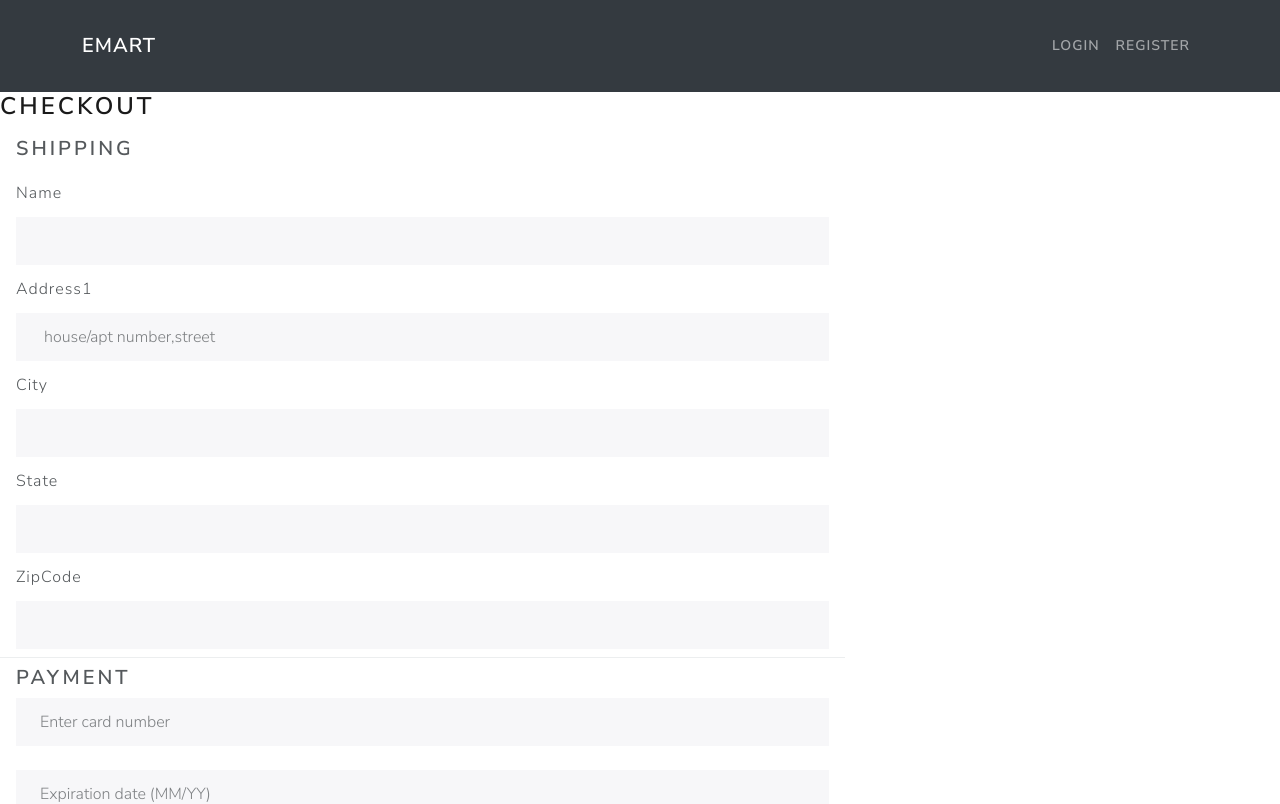
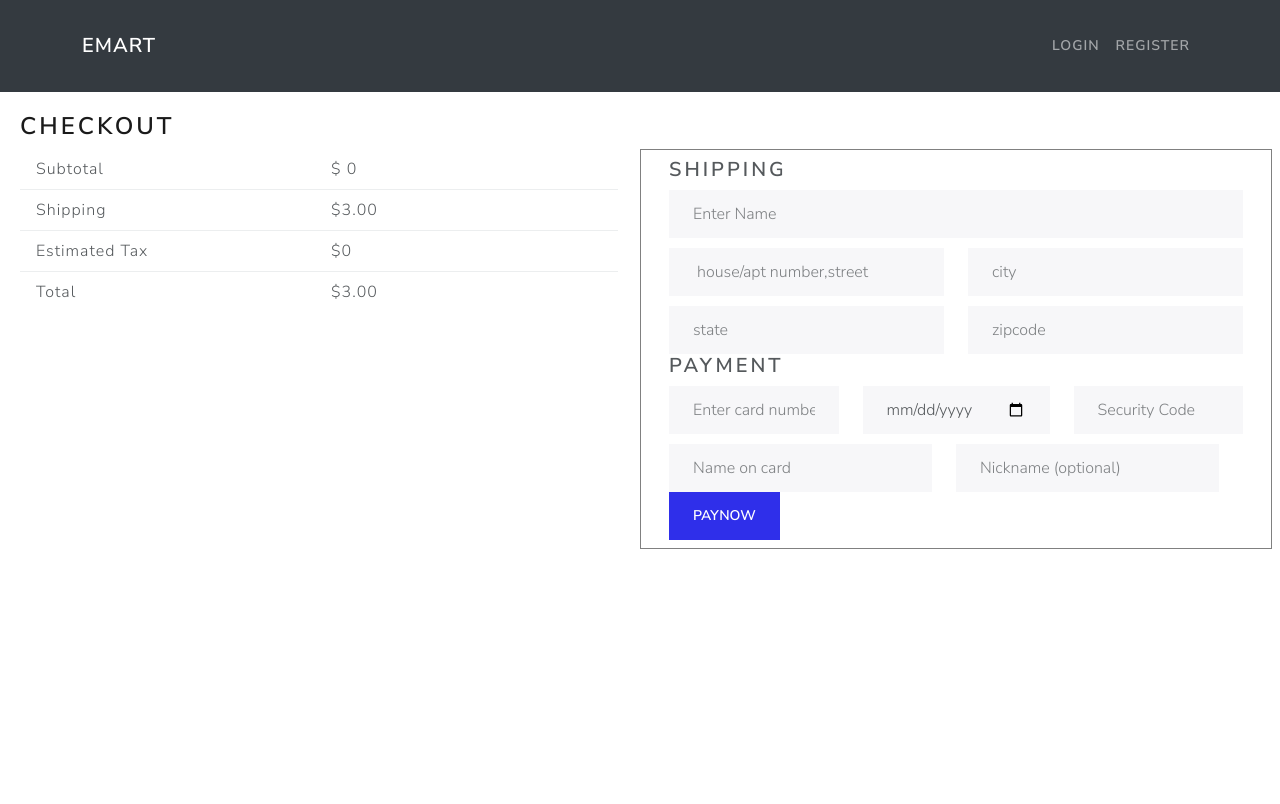
Before and after one commit to preethirmani/E-Mart, a React (Vite) app in the folder frontend/: page /checkout in a window 1280 px wide. Shown: the top 804 px of the page. Built offline with nearby package versions, Linux system fonts and the light colour scheme.

Commit message:
checkout form updated

```diff
--- a/frontend/src/App.jsx
+++ b/frontend/src/App.jsx
@@ -30,7 +30,7 @@ function App() {
           <Route path='/login' element={<Login setToken={setToken} setUserinfo={setUserinfo} />} />
           <Route path='/register' element={<Register />} />
           <Route path='/cart' element={<Cart products={products}/>} />
-          <Route path='/checkout' element={<Checkout />} />
+          <Route path='/checkout' element={<Checkout products={products} />} />
         </Routes>
       </BrowserRouter>
       <Footer />
--- a/frontend/src/components/Checkout.jsx
+++ b/frontend/src/components/Checkout.jsx
@@ -1,86 +1,145 @@
 import React from "react";
-import { Row, Col, ListGroup, ListGroupItem } from "react-bootstrap";
+import { Row, Col, ListGroup, ListGroupItem, Button } from "react-bootstrap";
 import Form from 'react-bootstrap/Form';
-const Checkout = () => {
+import '../index.css';
+
+const Checkout = ({products}) => {
 
   const cart = localStorage.getItem('cart') ? JSON.parse(localStorage.getItem('cart')) : [] ;
-  console.log('products From cart at Checkout Page', cart);
+  let cartDetails = [];
+
+  console.log('Checkout Page: Cart', cart);
+  console.log('products From cart at Checkout Page', products);
+
+
+
+   cart.forEach(element => {
+        const item = products.find(product => product.id == element.productId);
+
+        const newItem = {
+          ...item,
+          quantity : element.quantity
+        }
+        cartDetails.push(newItem);
+       });
+
+    console.log('CartDetails:', cartDetails)
+    const subTotal = cartDetails.length > 0 ? Number(cartDetails.reduce((acc, cur) => acc + cur.quantity * cur.price, 0)).toFixed(2) : +(0.00);
+    const tax = subTotal ? (0.04 * subTotal).toFixed(2) : Number(0.00) ;
+    const total = (Number(subTotal) + Number(tax) + 3).toFixed(2) ;
+
+    function paymentHandler() {
+
+    }
+
+
   return(
-  <>
-
+  <div className="checkout-div">
     <h3> CheckOut </h3>
     <Row>
-    <Col md={8}>
+      <Col>
+      <ListGroup variant="flush">
+        <ListGroupItem>
+         <Row>
+          <Col>Subtotal</Col>
+          <Col>$ {subTotal} </Col>
+         </Row>
+        </ListGroupItem>
+        <ListGroupItem>
+          <Row>
+            <Col>Shipping</Col>
+            <Col>$3.00</Col>
+          </Row>
+        </ListGroupItem>
+        <ListGroupItem>
+          <Row>
+            <Col>Estimated Tax</Col>
+             <Col>${tax}</Col>
+          </Row>
+        </ListGroupItem>
+        <ListGroupItem>
+          <Row>
+            <Col>Total</Col>
+            <Col>${total}</Col>
+          </Row>
+        </ListGroupItem>
+      </ListGroup>
+      </Col>
+      <Col md={6} className="checkout-Column">
             <ListGroup variant="flush">
               <ListGroupItem>
                 <h4>Shipping</h4>
                 <Form>
-            <Form.Label column sm="2">
-               Name
-            </Form.Label>
-            <Form.Control column sm="2"
-            type="text" >
-            </Form.Control>
-            <Form.Label column sm="2">
-               Address1
-            </Form.Label>
-            <Form.Control column sm="2"
-            type="text"
-            placeholder=" house/apt number,street"
-            >
+
+                  <Form.Control column sm="2" type="text"  placeholder="Enter Name">
                   </Form.Control>
 
-             <Form.Label column sm="2">
-               City
-            </Form.Label>
-            <Form.Control column sm="2"
-            type="text"
-            >
+                  <div >
+                    <div className="row checkout-row-div">
+                        <div className="col">
+                          <Form.Control  type="text" className="address-ctrl"
+                          placeholder=" house/apt number,street">
                           </Form.Control>
-             <Form.Label column sm="2">
-               State
-            </Form.Label>
-            <Form.Control column sm="2"
-            type="text"
-            >
+                        </div>
+                        <div className="col">
+                          <Form.Control  type="text" className="city-ctrl" placeholder="city">
                           </Form.Control>
+                        </div>
+                      </div>
+                      <div className="row checkout-row-div">
+                        <div className="col  ">
+                          <Form.Control  type="text" className="state-ctrl" placeholder="state">
+                          </Form.Control>
+                        </div>
+                        <div className="col">
+                          <Form.Control  type="text" className="zipcode-ctrl" placeholder="zipcode">
+                          </Form.Control>
+                        </div>
+                      </div>
+                  </div>
 
-            <Form.Label column sm="2">
-               ZipCode
-            </Form.Label>
-            <Form.Control column sm="2"
-            type="text"
-            >
+                <h4>Payment</h4>
+                  <div>
+                    <div className="row">
+                      <div className="col">
+                        <Form.Control
+                         placeholder="Enter card number">
                         </Form.Control>
-
-
-          </Form>
-
-        </ListGroupItem>
-         <ListGroupItem>
-          <h4>Payment</h4>
-            <Form.Control column sm="2"
-            type="number" placeholder="Enter card number">
+                      </div>
+                      <div className="col">
+                        <Form.Control
+                         type="date" placeholder="Expiration date (MM/YY)">
                         </Form.Control>
-            <Form.Label></Form.Label>
-            <Form.Control column sm="2"
-            type="text" placeholder="Expiration date (MM/YY)">
-            </Form.Control>
+                      </div>
+                      <div className="col">
                         <Form.Control column sm="2"
                         type="text" placeholder="Security Code">
                         </Form.Control>
+                      </div>
+                      <div className="row checkout-row-div">
+                        <div className="col">
                           <Form.Control column sm="2"
                            type="text" placeholder="Name on card">
                          </Form.Control>
+                        </div>
+                        <div className="col">
                            <Form.Control column sm="2"
                             type="text" placeholder="Nickname (optional)">
                             </Form.Control>
+
+                        </div>
+                      </div>
+                    </div>
+                  </div>
+                  <Button className="payment-Btn">PayNow</Button>
+
+                </Form>
               </ListGroupItem>
-
             </ListGroup>
       </Col>
+
     </Row>
-  </>
+  </div>
   )
 }
 
--- a/frontend/src/components/Navigations.jsx
+++ b/frontend/src/components/Navigations.jsx
@@ -18,7 +18,7 @@ const Navigations = (props) => {
 
   const logoutHandler = () => {
     props.setToken(null);
-    //localStorage.setItem('cart','')
+
     navigate('/');
   }
 
--- a/frontend/src/index.css
+++ b/frontend/src/index.css
@@ -1,11 +1,11 @@
 main {
   min-height: 80vh;
   border: 2inch;
+
 }
 
 .form-container{
-  display: flex;
-  flex-wrap: wrap;
+
 }
 .form-select {
   margin: 1rem;
@@ -95,3 +95,30 @@ main {
 .danger {
   color : red;
 }
+
+/* Checkout Page */
+
+.checkout-div {
+  margin: 10px;
+  padding: 10px;
+}
+.checkout-Column {
+  margin-left: 10px;
+  border: 1px solid grey;
+}
+
+.checkout-city-div {
+
+  display: flex;
+  flex-wrap: wrap;
+  padding: 5px;
+}
+
+.checkout-row-div {
+
+  padding-top: 10px;
+}
+
+.payment-Btn {
+  background-color: rgb(47, 47, 234) !important;
+}
```
Also changed, not shown: frontend/src/components/Cart.jsx (+1 -8 lines). Lines whose indentation alone changed are shown as unchanged.
